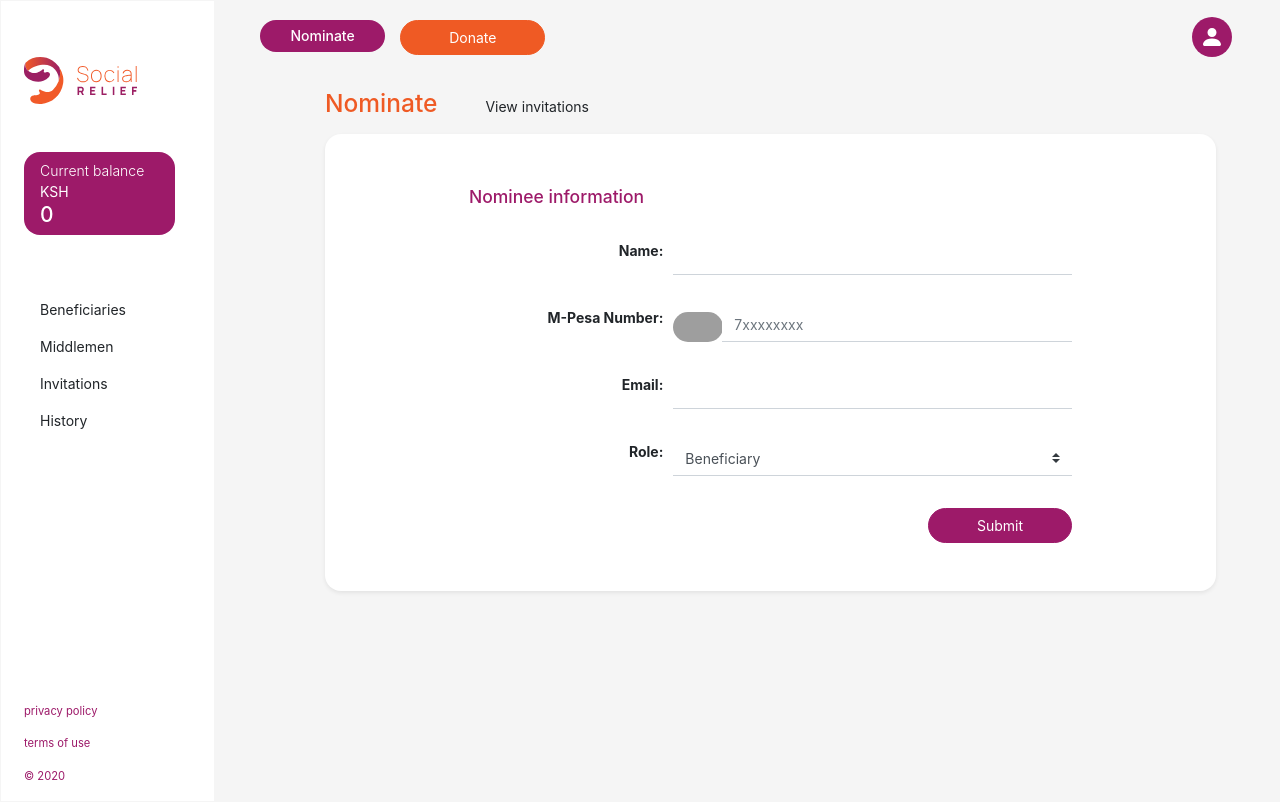
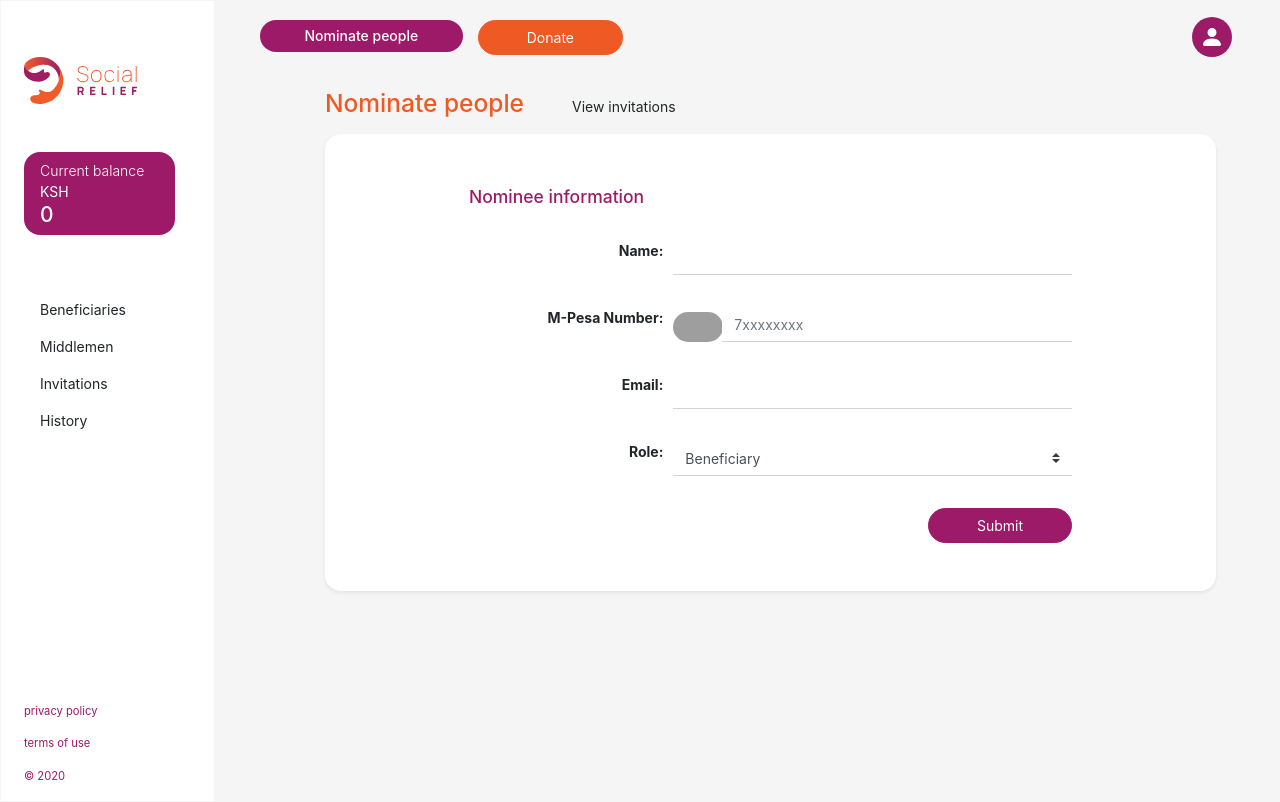
Before and after one commit to alphamanuscript/social-relief, a Vue app in the folder webapp/: page /nominate in a window 1280 px wide. Built offline with nearby package versions, Linux system fonts and the light colour scheme; no server answers; grey boxes are pictures that could not be loaded.

Commit message:
Replace term 'Nominate' with 'Nominate people' in header

```diff
--- a/webapp/src/views/logged-in-structure.vue
+++ b/webapp/src/views/logged-in-structure.vue
@@ -37,7 +37,7 @@
 
             <b-collapse id="nav-collapse" is-nav>
               <b-nav class="h6 w-100 text-center" pills>
-                <b-nav-item to="/nominate" exact exact-active-class="active" class="col-sm-12 col-md-4 col-xl-2">Nominate</b-nav-item>
+                <b-nav-item to="/nominate" exact exact-active-class="active" class="col-sm-12 col-md-4 col-xl-3">Nominate people</b-nav-item>
                 <div class="col-sm-12 text-center d-md-none">
                   <b-nav-item to="/beneficiaries" exact exact-active-class="active">Beneficiaries</b-nav-item>
                   <b-nav-item to="/middlemen" exact exact-active-class="active">Middlemen</b-nav-item>
@@ -78,8 +78,6 @@
 </template>
 <script>
 import { mapState, mapActions, mapGetters } from 'vuex';
-import { Auth } from '../services';
-import { DEFAULT_SIGNED_OUT_PAGE } from '../router/defaults';
 import HomeFooter from '../components/home-footer';
 export default {
   name: 'logged-in-structure',
--- a/webapp/src/views/nominate.vue
+++ b/webapp/src/views/nominate.vue
@@ -2,7 +2,7 @@
   <b-container class="custom-container">
     <div class="ml-lg-5">
       <p>
-        <span class="h3 text-primary">Nominate</span>
+        <span class="h3 text-primary">Nominate people</span>
         <b-link to="invitations" class="text-body ml-5">View invitations</b-link>
       </p>
       <div class="bg-white rounded p-5 shadow-sm">
```
